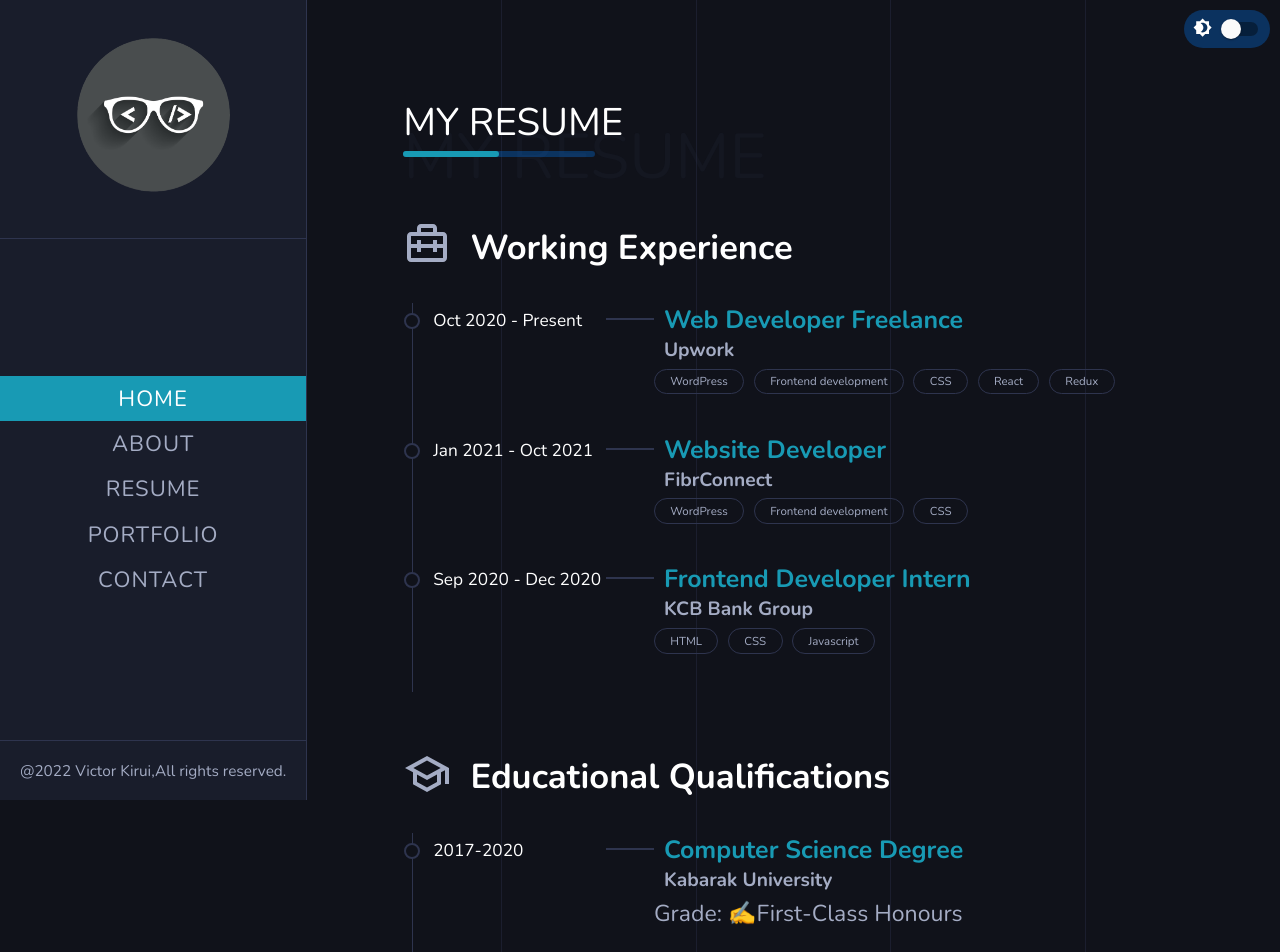
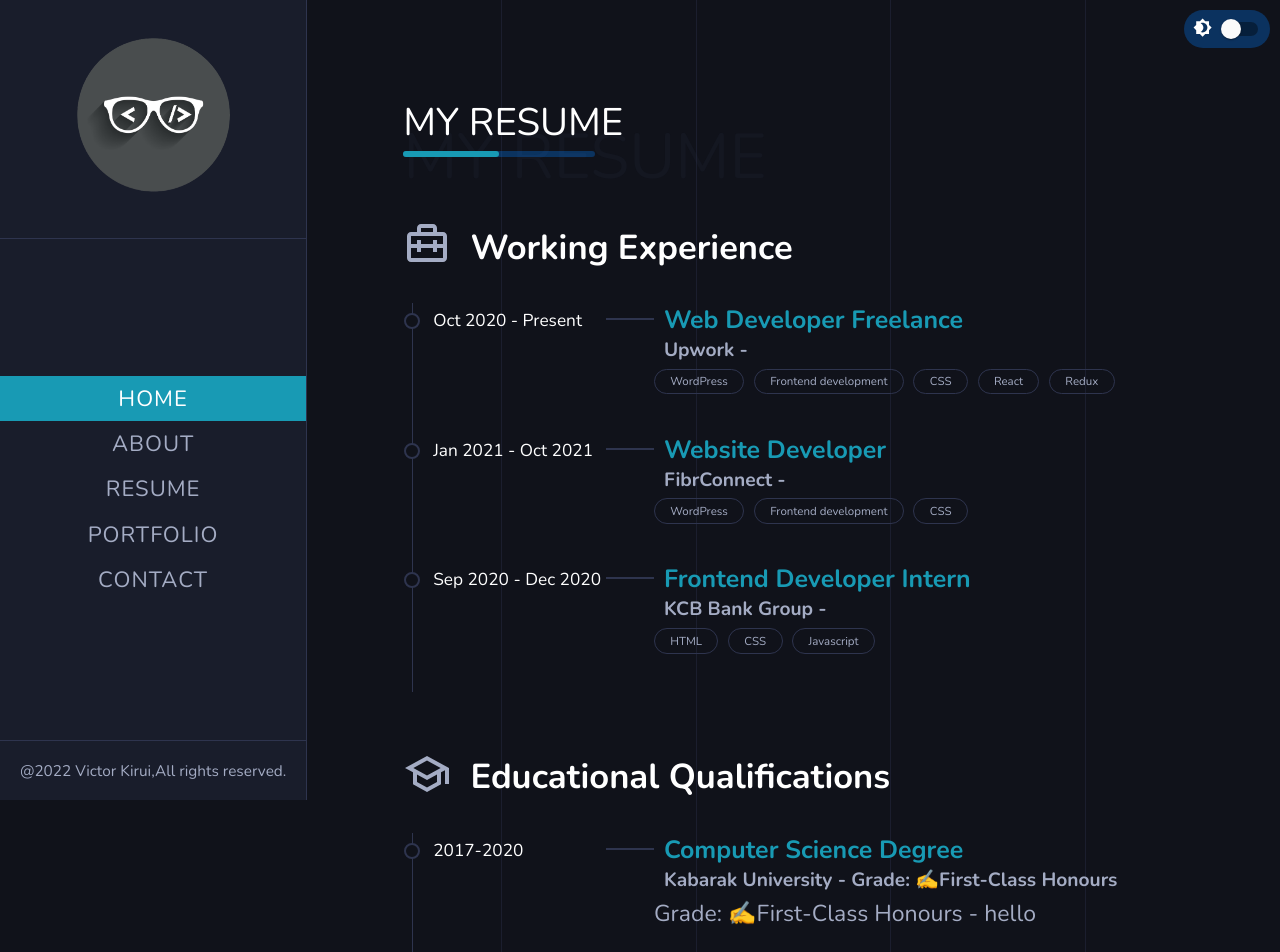
Before and after one commit to victorkirui/me, a React (Create React App) app: page /#/resume in a window 1280 px wide. Shown: the top 952 px of the page. Built offline with nearby package versions, Linux system fonts and the light colour scheme.

Commit message:
Update ResumeItem.js

```diff
--- a/src/components/ResumeItem.js
+++ b/src/components/ResumeItem.js
@@ -2,7 +2,7 @@ import React from "react";
 import styled from "styled-components";
 import { BsBoxArrowUpRight } from "react-icons/bs";
 
-function ResumeItem({ year, image, title, subTitle, link, technologies,text }) {
+function ResumeItem({ year, image, title, subTitle, link, technologies, text }) {
 
   return (
     <ResumeItemContainer>
@@ -13,7 +13,7 @@ function ResumeItem({ year, image, title, subTitle, link, technologies,text }) {
         </div>
         <div className="right-content">
           <h5>{title}</h5>
-          <h6>{subTitle}</h6>
+          <h6>{subTitle} - {text}</h6>
 
           <div className="technologies">
             {technologies &&
@@ -22,7 +22,7 @@ function ResumeItem({ year, image, title, subTitle, link, technologies,text }) {
               ))}
           </div>
 
-{text && (<span>{text}</span>)}
+          {text && (<span>{text} - hello</span>)}
 
           {link && (
             <a href={link} target="_blank" rel="noreferrer">
```
